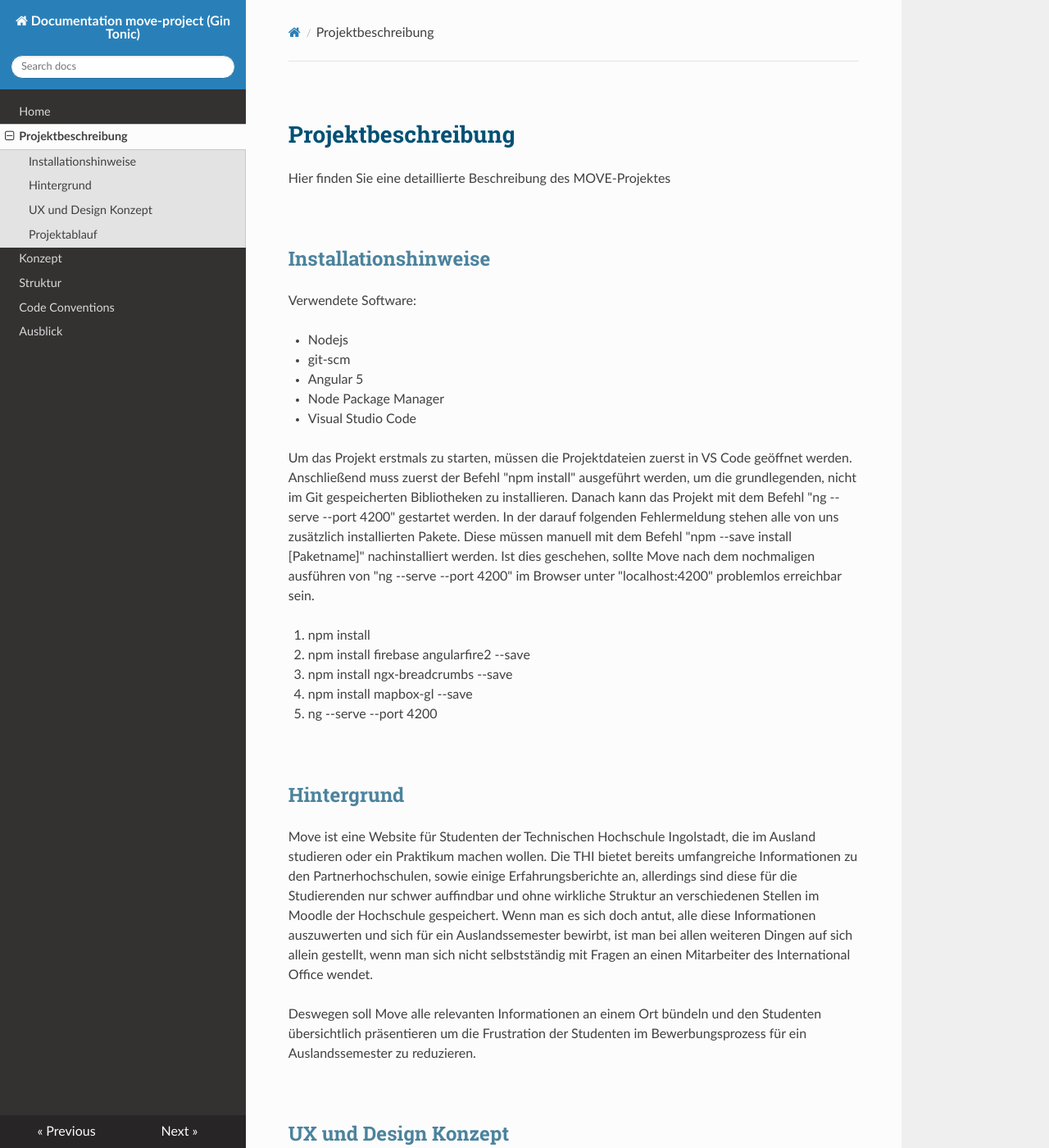
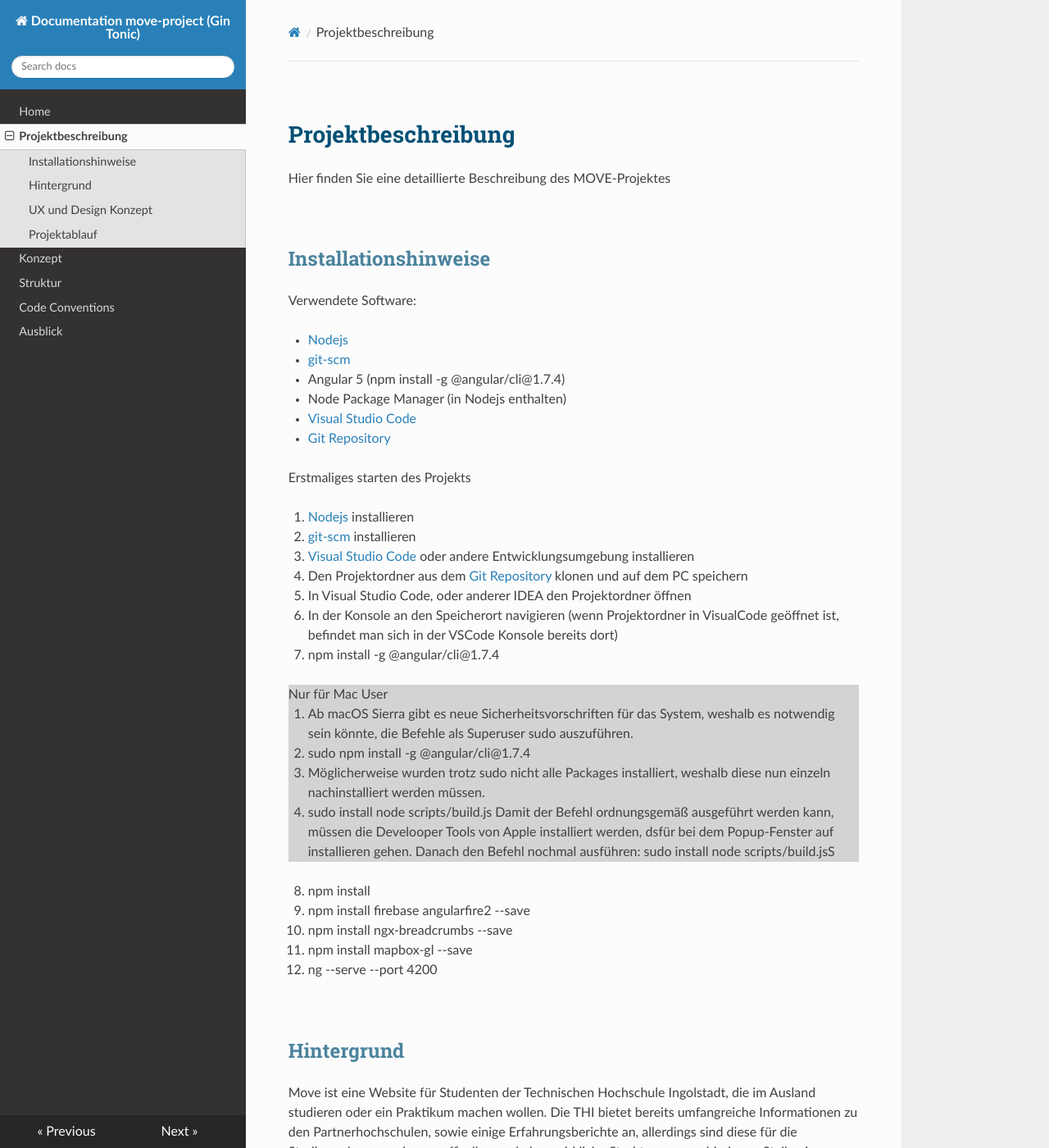
Before and after one commit to hannahnicklas/move_docu, an MkDocs documentation site: the page built from docs/project.md, in a window 1280 px wide and 1400 px high. Shown: the whole window at 82% size. Built offline with MkDocs 1.6.1, drawn with Linux system fonts in a browser that asks for light colours; nearby versions of some CDN libraries; old or Windows-style settings are respelled for this version of MkDocs.

```diff
--- a/docs/project.md
+++ b/docs/project.md
@@ -5,21 +5,42 @@ Hier finden Sie eine detaillierte Beschreibung des MOVE-Projektes
 ##Installationshinweise
 Verwendete Software:
 <ul>
-    <li> Nodejs </li>
-    <li> git-scm </li>
-    <li> Angular 5 </li>
-    <li> Node Package Manager </li>
-    <li> Visual Studio Code </li>
+    <li><a href="https://nodejs.org/en/download/">Nodejs </a></li>
+    <li><a href="https://git-scm.com/downloads"> git-scm </a></li>
+    <li> Angular 5 (npm install -g @angular/cli@1.7.4)</li>
+    <li> Node Package Manager (in Nodejs enthalten)</li>
+    <li><a href="https://code.visualstudio.com/download"> Visual Studio Code </a></li>
+    <li><a href="https://github.com/hannahnicklas/move">Git Repository</a></li>
 </ul>
-Um das Projekt erstmals zu starten, müssen die Projektdateien zuerst in VS Code geöffnet werden. Anschließend muss zuerst der Befehl "npm install" ausgeführt werden, um die grundlegenden, nicht im Git gespeicherten Bibliotheken zu installieren. Danach kann das Projekt mit dem Befehl "ng --serve --port 4200" gestartet werden. In der darauf folgenden Fehlermeldung stehen alle von uns zusätzlich installierten Pakete. Diese müssen manuell mit dem Befehl "npm --save install [Paketname]" nachinstalliert werden. Ist dies geschehen, sollte Move nach dem nochmaligen ausführen von "ng --serve --port 4200" im Browser unter "localhost:4200" problemlos erreichbar sein.
 
+Erstmaliges starten des Projekts
 <ol>
-    <li>npm install</li>
+    <li><a href="https://nodejs.org/en/download/">Nodejs </a> installieren</li>
+    <li> <a href="https://git-scm.com/downloads"> git-scm </a> installieren</li>
+    <li><a href="https://code.visualstudio.com/download"> Visual Studio Code </a> oder andere Entwicklungsumgebung installieren</li>
+    <li> Den Projektordner aus dem <a href="https://github.com/hannahnicklas/move">Git Repository</a> klonen und auf dem PC speichern </li>
+    <li> In Visual Studio Code, oder anderer IDEA den Projektordner öffnen </li>
+    <li> In der Konsole an den Speicherort navigieren (wenn Projektordner in VisualCode geöffnet ist, befindet man sich in der VSCode Konsole bereits dort) </li>
+    <li> npm install -g @angular/cli@1.7.4 </li>
+    <br>
+    <ol style="background-color: lightgrey">
+        Nur für Mac User
+        <li>Ab macOS Sierra gibt es neue Sicherheitsvorschriften für das System, weshalb es notwendig sein könnte, die Befehle als Superuser sudo auszuführen. </li>
+        <li> sudo npm install -g @angular/cli@1.7.4 </li>
+        <li> Möglicherweise wurden trotz sudo nicht alle Packages installiert, weshalb diese nun einzeln nachinstalliert werden müssen. </li>
+        <li> sudo install node scripts/build.js
+             Damit der Befehl ordnungsgemäß ausgeführt werden kann, müssen die Develooper Tools von Apple installiert werden, dsfür bei dem Popup-Fenster auf installieren gehen.
+             Danach den Befehl nochmal ausführen:
+             sudo install node scripts/build.jsS
+             </li>
+    </ol>
+     <li>npm install</li>
     <li>npm install firebase angularfire2 --save</li>
     <li>npm install ngx-breadcrumbs --save</li>
     <li>npm install mapbox-gl --save</li>
     <li>ng --serve --port 4200</li>
 </ol>
+
 
 ##Hintergrund
 Move ist eine Website für Studenten der Technischen Hochschule Ingolstadt, die im Ausland studieren oder ein Praktikum machen wollen.
```
Also changed, not shown: docs/concept.md (+30 -0 lines), docs/img/progress.PNG (added), site/img/progress.PNG (added).
